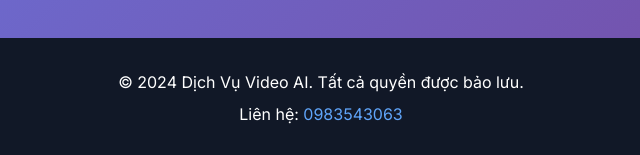
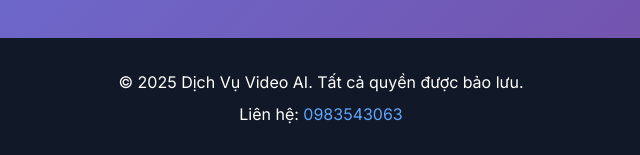
Before and after one commit to phamvanlong1103/htmlsss, a plain HTML site: page index.html in a window 1280 px wide. Shown: the part 2750-2905 px from the top of the page, 319-959 px from the left. Drawn offline with nearby package versions, Linux system fonts and the light colour scheme.

Commit message:
Update index.html

```diff
--- a/index.html
+++ b/index.html
@@ -521,7 +521,7 @@
     <!-- Footer -->
     <footer class="bg-gray-900 text-white py-8">
         <div class="container mx-auto px-4 text-center">
-            <p>© 2024 Dịch Vụ Video AI. Tất cả quyền được bảo lưu.</p>
+            <p>© 2025 Dịch Vụ Video AI. Tất cả quyền được bảo lưu.</p>
             <p class="mt-2">Liên hệ: <a href="tel:0983543063" class="text-blue-400">0983543063</a></p>
         </div>
     </footer>
```
